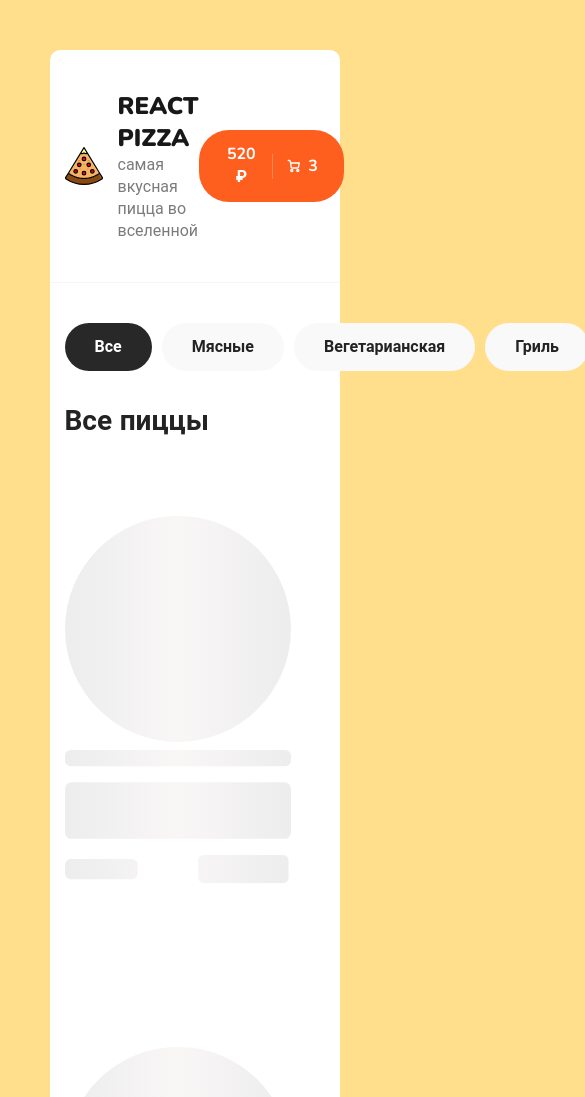
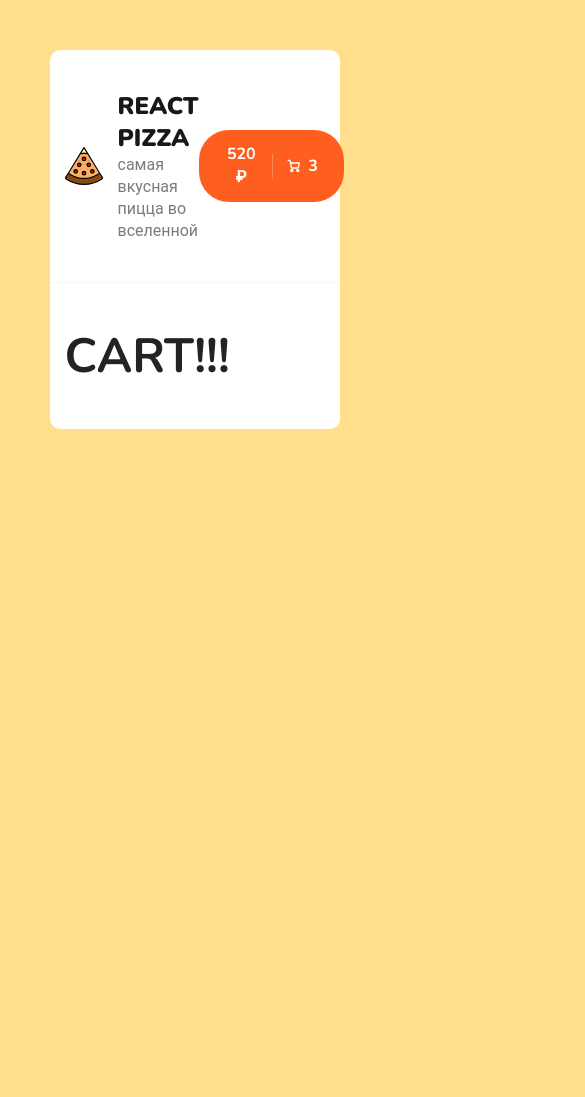
Before and after one commit to Yny4ii/react-pizza, a React (Create React App) app: page /cart in a window 390 px wide. Shown: the top 1097 px of the page, 585 px wide, since content can reach past the window. After the commit the page ends 844 px from the top, so only its background shows below. Built offline with nearby package versions, Linux system fonts and the light colour scheme; no server answers.

Commit message:
Добавлен react router

```diff
--- a/src/App.js
+++ b/src/App.js
@@ -1,25 +1,17 @@
 import './App.css';
 import './scss/app.scss'
+import {useEffect, useState} from "react";
 import Header from "./components/header/Header";
 import Categories from "./components/categories/Categories";
 import Sort from "./components/sort/Sort";
 import PizzaBlock from "./components/pizzaBlock/PizzaBlock";
-import {useEffect, useState} from "react";
 import Loader from "./components/pizzaBlock/Loader";
+import {Routes, Route, Link} from "react-router-dom";
+import Cart from "./pages/Cart";
+import PageNotFound from "./pages/PageNotFound";
+import Home from "./pages/Home";
 
 function App() {
-    const api = 'https://61f167bd072f86001749f1cd.mockapi.io/pizzas';
-
-    const [pizzas, setPizzas] = useState([]);
-    const [loading, setLoading] = useState(true);
-
-    useEffect(() => {
-        fetch(api).then((res) => res.json()).then((res) => {
-            setPizzas(res);
-            setLoading(false)
-        })
-
-    }, [])
 
 
     return (
@@ -27,31 +19,11 @@ function App() {
             <Header/>
             <div className="content">
                 <div className="container">
-                    <div className="content__top">
-                        <Categories/>
-                        <Sort/>
-                    </div>
-                    <h2 className="content__title">Все пиццы</h2>
-                    <div className="content__items">
-
-                        {
-                            loading ? [...new Array(12)].map((_, index) => (<Loader key={index}/>)) : pizzas.map((pizza) => (
-                                    <PizzaBlock
-                                        key={pizza.id}
-                                        pizzaName={pizza.name}
-                                        pizzaPrice={pizza.price}
-                                        pizzaImageUrl={pizza.imageUrl}
-                                        pizzaTypes={pizza.types}
-                                        pizzaSizes={pizza.sizes}
-                                        pizzaCategory={pizza.category}
-                                        pizzaRating={pizza.rating}
-                                    />
-                                )
-                            )
-                        }
-
-
-                    </div>
+                <Routes>
+                    <Route path="/" element={<Home/>}/>
+                    <Route path="/cart" element={<Cart/>}/>
+                    <Route path="*" element={<PageNotFound/>}/>
+                </Routes>
                 </div>
             </div>
         </div>
--- a/src/components/header/Header.js
+++ b/src/components/header/Header.js
@@ -1,9 +1,12 @@
 import React from 'react';
 import logoSvg from '../../assets/img/pizza-logo.svg';
+import {Link} from "react-router-dom";
+
 const Header = () => {
     return (
         <div className="header">
             <div className="container">
+                <Link to="/">
                     <div className="header__logo">
                         <img width="38" src={logoSvg} alt="Pizza logo"/>
                         <div>
@@ -11,8 +14,9 @@ const Header = () => {
                             <p>самая вкусная пицца во вселенной</p>
                         </div>
                     </div>
+                </Link>
                 <div className="header__cart">
-                    <a href="/cart.html" className="button button--cart">
+                    <Link to="/cart" className="button button--cart">
                         <span>520 ₽</span>
                         <div className="button__delimiter"></div>
                         <svg
@@ -20,32 +24,28 @@ const Header = () => {
                             height="18"
                             viewBox="0 0 18 18"
                             fill="none"
-                            xmlns="http://www.w3.org/2000/svg"
-                        >
+                            xmlns="http://www.w3.org/2000/svg">
                             <path
                                 d="M6.33333 16.3333C7.06971 16.3333 7.66667 15.7364 7.66667 15C7.66667 14.2636 7.06971 13.6667 6.33333 13.6667C5.59695 13.6667 5 14.2636 5 15C5 15.7364 5.59695 16.3333 6.33333 16.3333Z"
                                 stroke="white"
                                 strokeWidth="1.8"
                                 strokeLinecap="round"
-                                strokeLinejoin="round"
-                            />
+                                strokeLinejoin="round"/>
                             <path
                                 d="M14.3333 16.3333C15.0697 16.3333 15.6667 15.7364 15.6667 15C15.6667 14.2636 15.0697 13.6667 14.3333 13.6667C13.597 13.6667 13 14.2636 13 15C13 15.7364 13.597 16.3333 14.3333 16.3333Z"
                                 stroke="white"
                                 strokeWidth="1.8"
                                 strokeLinecap="round"
-                                strokeLinejoin="round"
-                            />
+                                strokeLinejoin="round"/>
                             <path
                                 d="M4.78002 4.99999H16.3334L15.2134 10.5933C15.1524 10.9003 14.9854 11.176 14.7417 11.3722C14.4979 11.5684 14.1929 11.6727 13.88 11.6667H6.83335C6.50781 11.6694 6.1925 11.553 5.94689 11.3393C5.70128 11.1256 5.54233 10.8295 5.50002 10.5067L4.48669 2.82666C4.44466 2.50615 4.28764 2.21182 4.04482 1.99844C3.80201 1.78505 3.48994 1.66715 3.16669 1.66666H1.66669"
                                 stroke="white"
                                 strokeWidth="1.8"
                                 strokeLinecap="round"
-                                strokeLinejoin="round"
-                            />
+                                strokeLinejoin="round"/>
                         </svg>
                         <span>3</span>
-                    </a>
+                    </Link>
                 </div>
             </div>
         </div>
--- /dev/null
+++ b/src/components/notFound/NotFound.module.scss
@@ -0,0 +1,16 @@
+.root{
+  max-width: 750px;
+  margin: 0 auto;
+  padding: 100px;
+  text-align: center;
+
+  span{
+    font-size: 60px;
+  }
+
+  .description{
+    margin-top: 10px;
+    font-size: 28px;
+  }
+
+}
--- /dev/null
+++ b/src/components/notFound/NotFoundBlock.js
@@ -0,0 +1,17 @@
+import React from 'react';
+import styles from './NotFound.module.scss';
+
+const NotFoundBlock = () => {
+    return (
+        <div className={styles.root}>
+            <h1>
+                <span>😞</span>
+                <br/>
+                Ничего не нашлось
+            </h1>
+            <p className={styles.description}>Данная страница не была найдена на нашем сайте</p>
+        </div>
+    );
+};
+
+export default NotFoundBlock;
--- a/src/index.js
+++ b/src/index.js
@@ -1,12 +1,14 @@
 import React from 'react';
 import ReactDOM from 'react-dom/client';
-
+import {BrowserRouter} from "react-router-dom";
 import App from './App';
 
 
 const root = ReactDOM.createRoot(document.getElementById('root'));
 root.render(
-  <React.StrictMode>
-    <App />
-  </React.StrictMode>
+    <React.StrictMode>
+        <BrowserRouter>
+            <App/>
+        </BrowserRouter>
+    </React.StrictMode>
 );
--- /dev/null
+++ b/src/pages/Cart.js
@@ -0,0 +1,11 @@
+import React from 'react';
+
+const Cart = () => {
+    return (
+        <div>
+            <h1>CART!!!</h1>
+        </div>
+    );
+};
+
+export default Cart;
--- /dev/null
+++ b/src/pages/Home.js
@@ -0,0 +1,50 @@
+import React, {useEffect, useState} from 'react';
+
+import Loader from "../components/pizzaBlock/Loader";
+import PizzaBlock from "../components/pizzaBlock/PizzaBlock";
+import Categories from "../components/categories/Categories";
+import Sort from "../components/sort/Sort";
+
+const Home = () => {
+    const api = 'https://61f167bd072f86001749f1cd.mockapi.io/pizzas';
+
+    const [pizzas, setPizzas] = useState([]);
+    const [loading, setLoading] = useState(true);
+
+    useEffect(() => {
+        fetch(api).then((res) => res.json()).then((res) => {
+            setPizzas(res);
+            setLoading(false)
+        })
+
+    }, [])
+
+    return (
+        <>
+            <div className="content__top">
+                <Categories/>
+                <Sort/>
+            </div>
+            <h2 className="content__title">Все пиццы</h2>
+            <div className="content__items">
+                {
+                    loading ? [...new Array(12)].map((_, index) => (
+                        <Loader key={index}/>)) : pizzas.map((pizza) => (
+                            <PizzaBlock
+                                key={pizza.id}
+                                pizzaName={pizza.name}
+                                pizzaPrice={pizza.price}
+                                pizzaImageUrl={pizza.imageUrl}
+                                pizzaTypes={pizza.types}
+                                pizzaSizes={pizza.sizes}
+                                pizzaCategory={pizza.category}
+                                pizzaRating={pizza.rating}/>
+                        )
+                    )
+                }
+            </div>
+        </>
+    );
+};
+
+export default Home;
--- /dev/null
+++ b/src/pages/PageNotFound.js
@@ -0,0 +1,10 @@
+import React from 'react';
+import NotFoundBlock from "../components/notFound/NotFoundBlock";
+
+const PageNotFound = () => {
+    return (
+            <NotFoundBlock/>
+    );
+};
+
+export default PageNotFound;
--- a/src/scss/app.scss
+++ b/src/scss/app.scss
@@ -24,9 +24,22 @@ body {
   }
 
   &__items {
-    display: flex;
-    flex-wrap: wrap;
-    justify-content: space-between;
+    display: grid;
+    grid-template-columns: repeat(4, 1fr);
+    grid-template-rows: repeat(2, 1fr);
+    grid-column-gap: 10px;
+    justify-items: center;
+
+    @media(max-width: 1400px) {
+      grid-template-columns: repeat(3, 1fr);
+
+    }
+
+    @media(max-width: 1100px) {
+      grid-template-columns: repeat(2, 1fr);
+
+    }
+
   }
 
   &__top {
--- a/src/scss/components/_pizza-block.scss
+++ b/src/scss/components/_pizza-block.scss
@@ -5,9 +5,7 @@
   text-align: center;
   margin-bottom: 65px;
 
-  &:not(:nth-of-type(4n)) {
-    margin-right: 35px;
-  }
+
 
   &__image {
     width: 260px;
```
Lines whose indentation alone changed are shown as unchanged.
